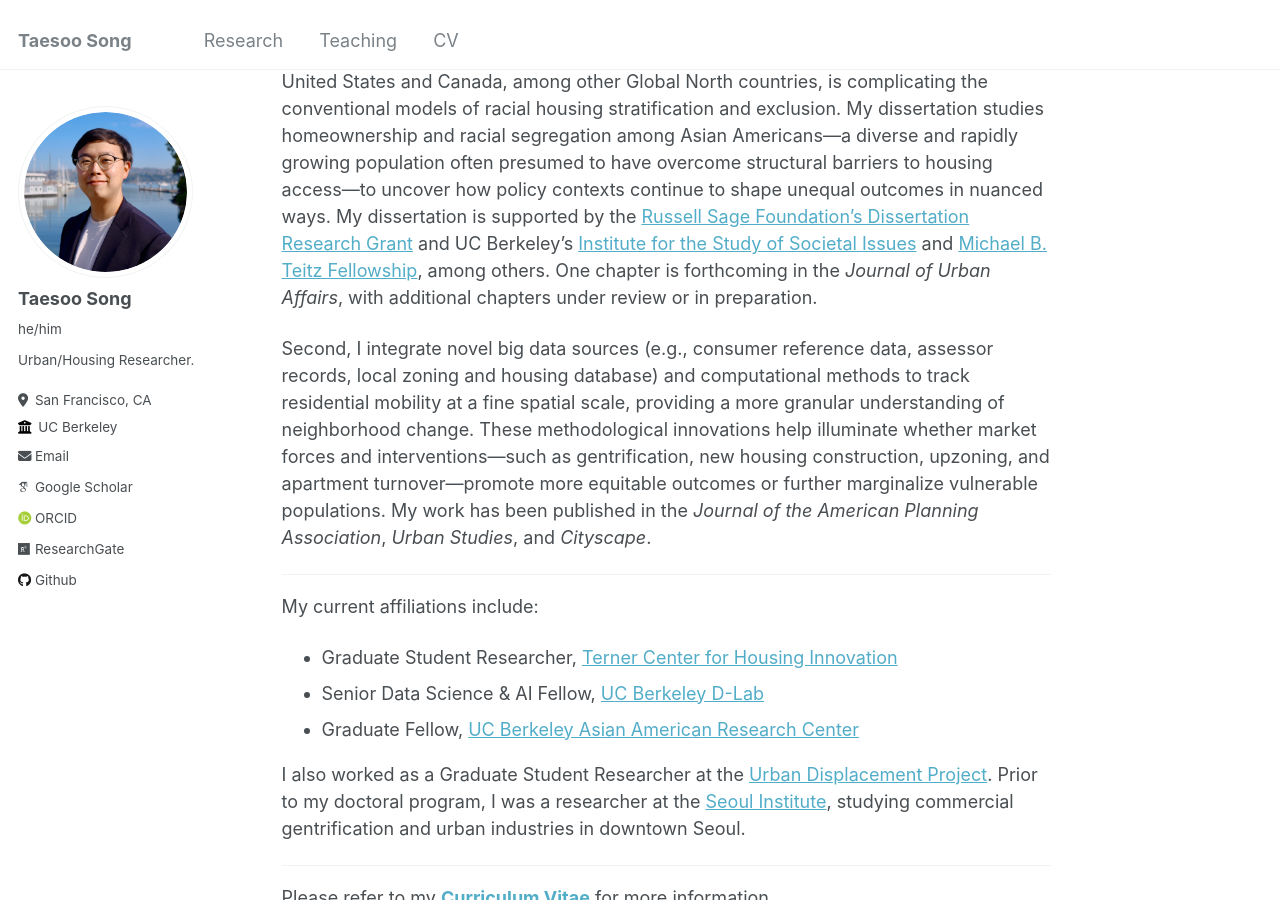
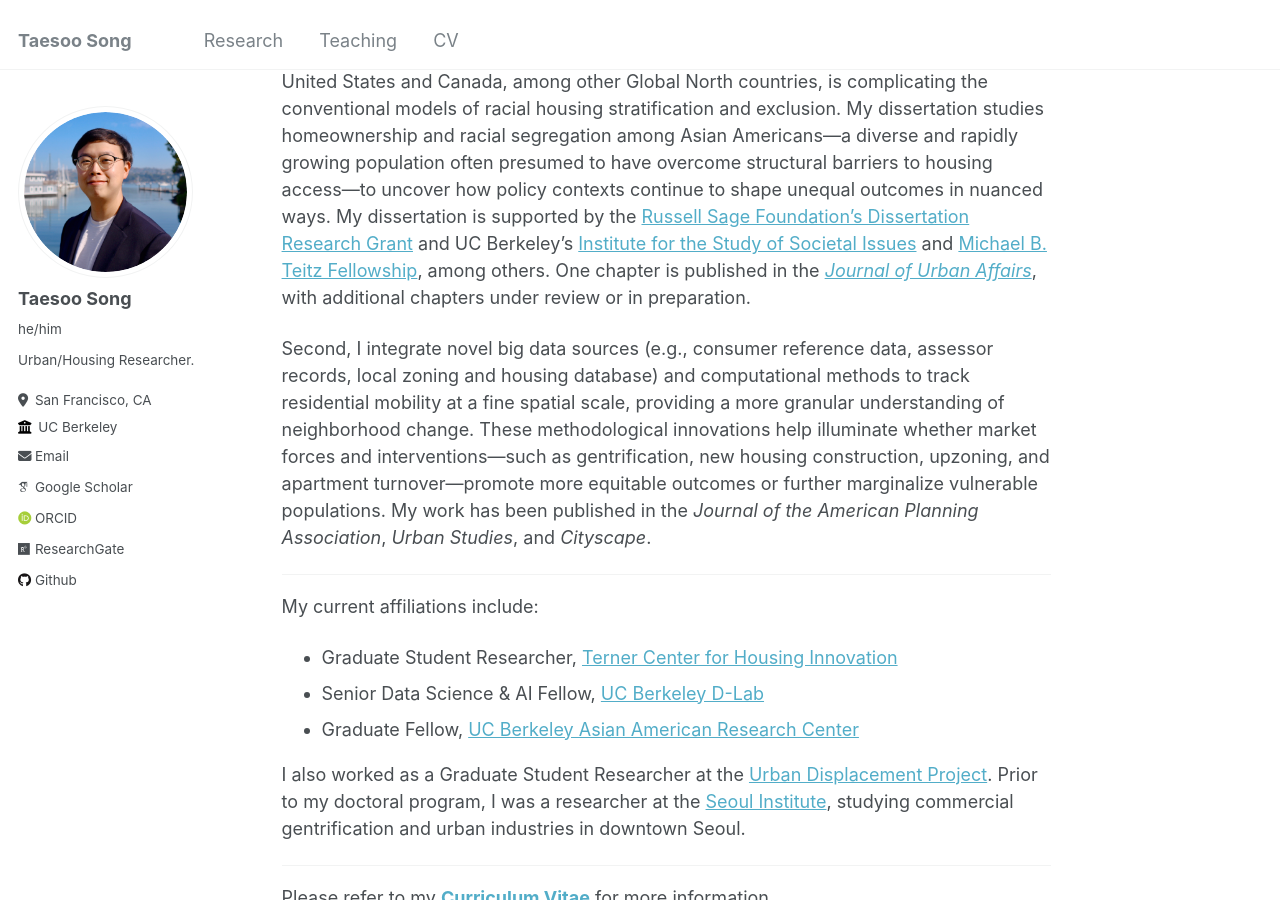
Before and after one commit to taesoosong/taesoosong.github.io, a Jekyll site: the page built from _pages/about.md, in a window 1280 px wide and 900 px high, scrolled down 412 px. Built offline with Jekyll 4.4.1, drawn with Linux system fonts in a browser that asks for light colours; some web fonts are replaced.

Commit message:
Update about.md

```diff
--- a/_pages/about.md
+++ b/_pages/about.md
@@ -16,7 +16,7 @@ My research examines **how housing and land-use governance structure inequality
 ---
 My research advances the scholarship in two key ways.
 
-First, I focus on how the increasingly multiracial and multiethnic urban landscapes of the United States and Canada, among other Global North countries, is complicating the conventional models of racial housing stratification and exclusion. My dissertation studies homeownership and racial segregation among Asian Americans—a diverse and rapidly growing population often presumed to have overcome structural barriers to housing access—to uncover how policy contexts continue to shape unequal outcomes in nuanced ways. My dissertation is supported by the [Russell Sage Foundation's Dissertation Research Grant](https://www.russellsage.org/research/funding/dissertation-research-grants) and UC Berkeley's [Institute for the Study of Societal Issues](https://issi.berkeley.edu/) and [Michael B. Teitz Fellowship](https://ced.berkeley.edu/awards/michael-b-teitz-fellowship), among others. One chapter is forthcoming in the _Journal of Urban Affairs_, with additional chapters under review or in preparation.
+First, I focus on how the increasingly multiracial and multiethnic urban landscapes of the United States and Canada, among other Global North countries, is complicating the conventional models of racial housing stratification and exclusion. My dissertation studies homeownership and racial segregation among Asian Americans—a diverse and rapidly growing population often presumed to have overcome structural barriers to housing access—to uncover how policy contexts continue to shape unequal outcomes in nuanced ways. My dissertation is supported by the [Russell Sage Foundation's Dissertation Research Grant](https://www.russellsage.org/research/funding/dissertation-research-grants) and UC Berkeley's [Institute for the Study of Societal Issues](https://issi.berkeley.edu/) and [Michael B. Teitz Fellowship](https://ced.berkeley.edu/awards/michael-b-teitz-fellowship), among others. One chapter is published in the [_Journal of Urban Affairs_](https://doi.org/10.1080/07352166.2025.2570754), with additional chapters under review or in preparation.
 
 Second, I integrate novel big data sources (e.g., consumer reference data, assessor records, local zoning and housing database) and computational methods to track residential mobility at a fine spatial scale, providing a more granular understanding of neighborhood change. These methodological innovations help illuminate whether market forces and interventions—such as gentrification, new housing construction, upzoning, and apartment turnover—promote more equitable outcomes or further marginalize vulnerable populations. My work has been published in the _Journal of the American Planning Association_, _Urban Studies_, and _Cityscape_.
 
```
